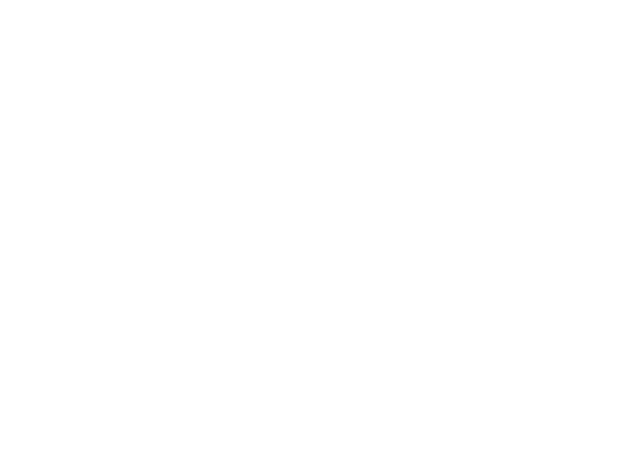
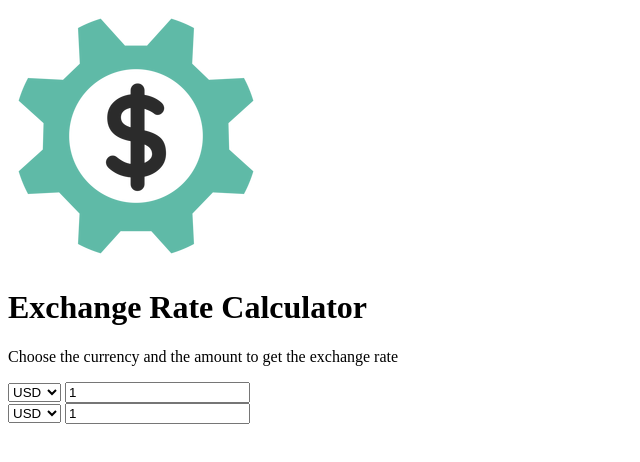
Before and after one commit to vigodinvs/exchange-calculator, a plain HTML site: page index.html in a window 1280 px wide. Shown: the whole page, without its empty margins (0-640 px from the left). Drawn offline with Linux system fonts and the light colour scheme.

Commit message:
added text and option to select currencies

```diff
--- a/index.html
+++ b/index.html
@@ -5,12 +5,131 @@
     <meta charset="UTF-8">
     <meta http-equiv="X-UA-Compatible" content="IE=edge">
     <meta name="viewport" content="width=device-width, initial-scale=1.0">
-    <title>Exchange calculator</title>
+    <title>Exchange Rate Calculator</title>
     <link rel="stylesheet" href="style.css">
 </head>
 
 <body>
+    <img src="img/money.png" alt="" class="money-img">
 
+    <h1>Exchange Rate Calculator</h1>
+    <p>Choose the currency and the amount to get the exchange rate</p>
+    <div class="container">
+        <div class="currency">
+            <select name="" id="currency-one">
+                <option value="AED">AED</option>
+                <option value="ARS">ARS</option>
+                <option value="AUD">AUD</option>
+                <option value="BGN">BGN</option>
+                <option value="BRL">BRL</option>
+                <option value="BSD">BSD</option>
+                <option value="CAD">CAD</option>
+                <option value="CHF">CHF</option>
+                <option value="CLP">CLP</option>
+                <option value="CNY">CNY</option>
+                <option value="COP">COP</option>
+                <option value="CZK">CZK</option>
+                <option value="DKK">DKK</option>
+                <option value="DOP">DOP</option>
+                <option value="EGP">EGP</option>
+                <option value="EUR">EUR</option>
+                <option value="FJD">FJD</option>
+                <option value="GBP">GBP</option>
+                <option value="GTQ">GTQ</option>
+                <option value="HKD">HKD</option>
+                <option value="HRK">HRK</option>
+                <option value="HUF">HUF</option>
+                <option value="IDR">IDR</option>
+                <option value="ILS">ILS</option>
+                <option value="INR">INR</option>
+                <option value="ISK">ISK</option>
+                <option value="JPY">JPY</option>
+                <option value="KRW">KRW</option>
+                <option value="KZT">KZT</option>
+                <option value="MXN">MXN</option>
+                <option value="MYR">MYR</option>
+                <option value="NOK">NOK</option>
+                <option value="NZD">NZD</option>
+                <option value="PAB">PAB</option>
+                <option value="PEN">PEN</option>
+                <option value="PHP">PHP</option>
+                <option value="PKR">PKR</option>
+                <option value="PLN">PLN</option>
+                <option value="PYG">PYG</option>
+                <option value="RON">RON</option>
+                <option value="RUB">RUB</option>
+                <option value="SAR">SAR</option>
+                <option value="SEK">SEK</option>
+                <option value="SGD">SGD</option>
+                <option value="THB">THB</option>
+                <option value="TRY">TRY</option>
+                <option value="TWD">TWD</option>
+                <option value="UAH">UAH</option>
+                <option value="USD" selected>USD</option>
+                <option value="UYU">UYU</option>
+                <option value="VND">VND</option>
+                <option value="ZAR">ZAR</option>
+            </select>
+            <input type="number" id="amount-one" placeholder="0" value="1">
+        </div>
+        <div class="currency-two">
+            <select name="" id="currency-one">
+                <option value="AED">AED</option>
+                <option value="ARS">ARS</option>
+                <option value="AUD">AUD</option>
+                <option value="BGN">BGN</option>
+                <option value="BRL">BRL</option>
+                <option value="BSD">BSD</option>
+                <option value="CAD">CAD</option>
+                <option value="CHF">CHF</option>
+                <option value="CLP">CLP</option>
+                <option value="CNY">CNY</option>
+                <option value="COP">COP</option>
+                <option value="CZK">CZK</option>
+                <option value="DKK">DKK</option>
+                <option value="DOP">DOP</option>
+                <option value="EGP">EGP</option>
+                <option value="EUR">EUR</option>
+                <option value="FJD">FJD</option>
+                <option value="GBP">GBP</option>
+                <option value="GTQ">GTQ</option>
+                <option value="HKD">HKD</option>
+                <option value="HRK">HRK</option>
+                <option value="HUF">HUF</option>
+                <option value="IDR">IDR</option>
+                <option value="ILS">ILS</option>
+                <option value="INR">INR</option>
+                <option value="ISK">ISK</option>
+                <option value="JPY">JPY</option>
+                <option value="KRW">KRW</option>
+                <option value="KZT">KZT</option>
+                <option value="MXN">MXN</option>
+                <option value="MYR">MYR</option>
+                <option value="NOK">NOK</option>
+                <option value="NZD">NZD</option>
+                <option value="PAB">PAB</option>
+                <option value="PEN">PEN</option>
+                <option value="PHP">PHP</option>
+                <option value="PKR">PKR</option>
+                <option value="PLN">PLN</option>
+                <option value="PYG">PYG</option>
+                <option value="RON">RON</option>
+                <option value="RUB">RUB</option>
+                <option value="SAR">SAR</option>
+                <option value="SEK">SEK</option>
+                <option value="SGD">SGD</option>
+                <option value="THB">THB</option>
+                <option value="TRY">TRY</option>
+                <option value="TWD">TWD</option>
+                <option value="UAH">UAH</option>
+                <option value="USD" selected>USD</option>
+                <option value="UYU">UYU</option>
+                <option value="VND">VND</option>
+                <option value="ZAR">ZAR</option>
+            </select>
+            <input type="number" id="amount-two" placeholder="0" value="1">
+        </div>
+    </div>
 
     <script src="script.js"></script>
 </body>
```
